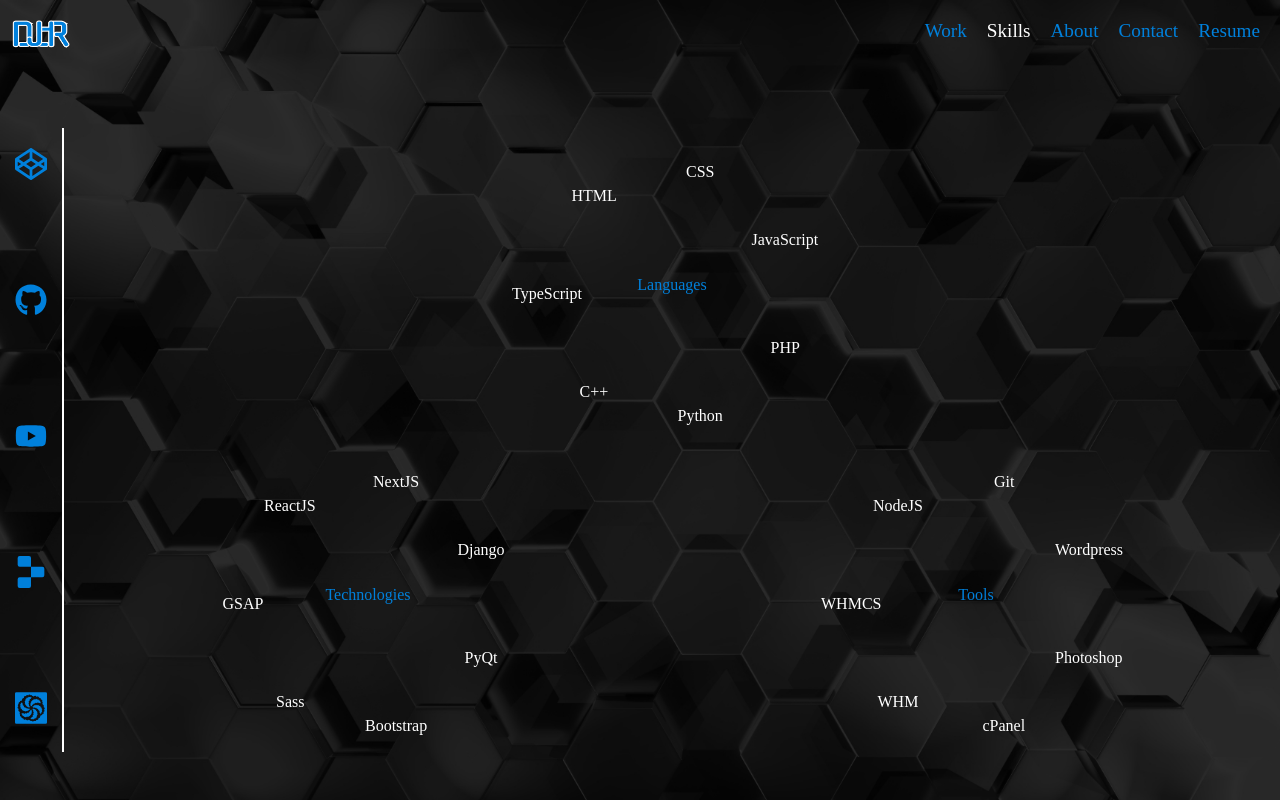
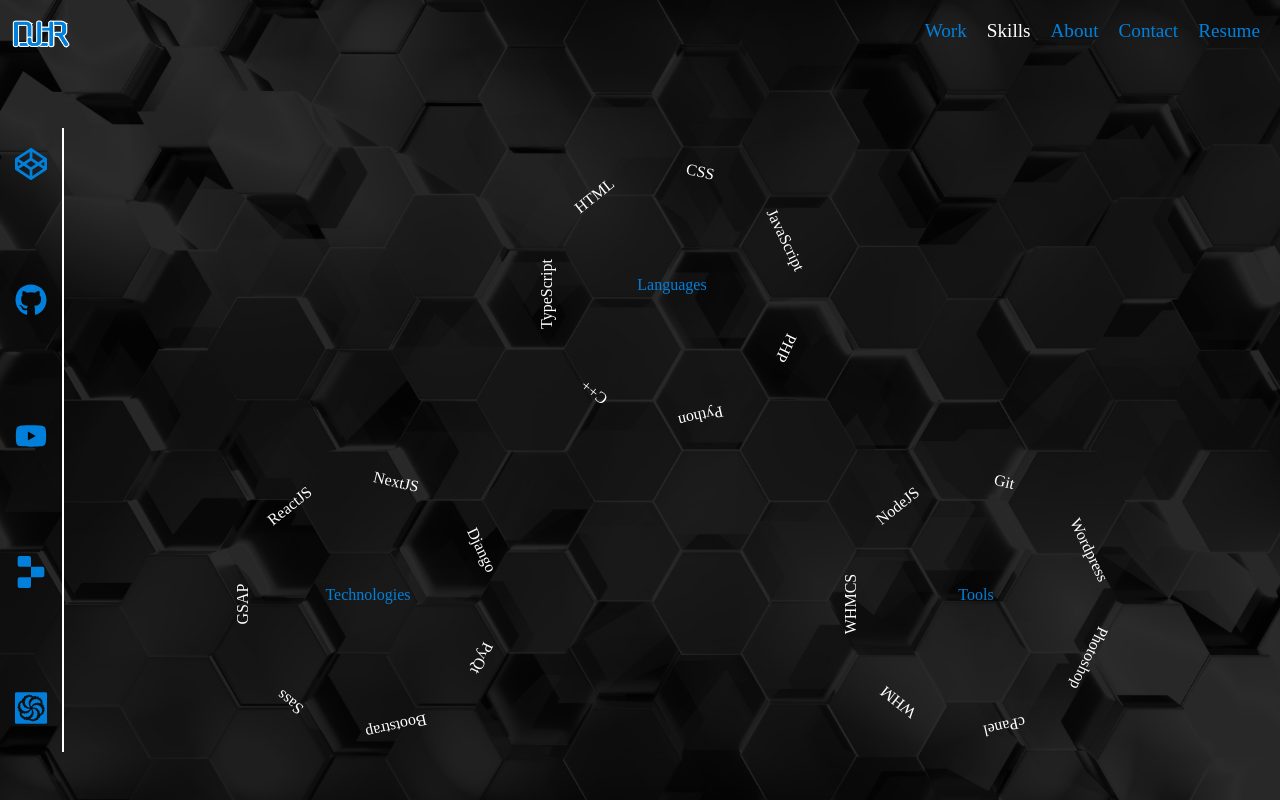
Before and after one commit to daniel-deru/portifolio4, a Next.js app: page /skills in a window 1280 px wide. Built offline with nearby package versions, Linux system fonts and the light colour scheme; a web font is replaced by a local one.

Commit message:
finished work page

```diff
--- a/components/styled/Orbit.styled.js
+++ b/components/styled/Orbit.styled.js
@@ -1,4 +1,13 @@
-import styled from "styled-components"
+import styled, { keyframes } from "styled-components"
+
+const revRotate = keyframes`
+       from {
+            transform: rotateZ('0deg');
+        }
+        to {
+            transform: rotateZ('360deg');
+        }
+`
 
 export const Orbit = styled.div`
     display: flex;
@@ -19,34 +28,15 @@
         color: white;
     }
 
-    /* .container div:not(div:first-child){
-        opacity: 0;
-    } */
-
     .container div:first-child {
+        position: absolute;
         left: 50%;
         top: 50%;
         transform: translate(-50%, -50%);
         color: var(--main);
     }
 
-    .container div:nth-child(2) {
-        /* left: 75px; */
+    .center {
+        /* animation: ${revRotate} 20s linear 3s infinite forwards; */
     }
-    .container div:nth-child(3) {
-
-    }
-    .container div:nth-child(4) {
-
-    }
-    .container div:nth-child(5) {
-
-    }
-    .container div:nth-child(6) {
-
-    }
-    .container div:nth-child(7) {
-
-    }
-
 `
--- a/pages/skills.js
+++ b/pages/skills.js
@@ -1,16 +1,60 @@
 import { useRef, useState, useEffect } from "react"
+import { motion, useTransform, useMotionValue } from "framer-motion"
 
 import { Orbit } from "../components/styled/Orbit.styled";
 import { Skills } from "./styled/skills.styled";
 
 const skills = () => {
-  // const LANGUAGES = ["1", "2", "3", "4", "5", "6"]
-  // const TECHNOLOGIES = [".", ".", ".", "."]
-  // const TOOLS = [".", ".", ".", "."]
+  const x = useMotionValue(0)
+  const rotateX = useTransform(x, [-150, 150], [-90, 90])
+  const y = useMotionValue(0)
+  const rotateY = useTransform(x, [-150, 150], [-90, 90])
+
   const LANGUAGES = ["HTML", "CSS", "JavaScript", "PHP", "Python", "C++", "TypeScript"]
   const TECHNOLOGIES = ["ReactJS", "NextJS", "Django",  "PyQt", "Bootstrap", "Sass", "GSAP"]
   const TOOLS = ["NodeJS", "Git", "Wordpress",  "Photoshop", "cPanel", "WHM", "WHMCS"]
   const SIZE = 250
+
+  const fadeVariant = {
+    hidden: {
+      opacity: 0
+    },
+    visible: index => ({
+      opacity: 1,
+      transition: {
+        duration: 1,
+        delay: index * 0.3
+      }
+    })
+  }
+
+  const rotateVariant = {
+    animate: {
+      rotate: 360,
+      transition: {
+        repeat: Infinity,
+        repeateType: "loop",
+        repeateDelay: 0,
+        duration: 20,
+        delay: 3,
+        ease: "linear"
+      }
+    }
+  }
+  const statVariant = {
+    animate: {
+      rotateZ: -360,
+      transition: {
+        repeat: Infinity,
+        repeateType: "loop",
+        repeateDelay: 0,
+        duration: 20,
+        delay: 3,
+        ease: "linear"
+      }
+    }
+  }
+
 
   const languageRef = useRef()
   const technologyRef = useRef()
@@ -32,8 +76,8 @@
       let x = radius - Math.round(radius * Math.cos(angle))
       let y = radius - Math.round(radius * Math.sin(angle))
 
-      console.log(nodeList[i].clientWidth / 2 )
       let itemWidth = nodeList[i].clientWidth / 2
+      nodeList[i].style.transform = `rotate(${angle * (180/Math.PI) - 90}deg)`
       nodeList[i].style.top = `${y}px`
       nodeList[i].style.left = `${x - itemWidth}px`
     }
@@ -42,22 +86,49 @@
   return (
     <Skills>
         <Orbit size={SIZE}>
-          <div className="container"  ref={languageRef}>
-            <div>Languages</div>
-            {LANGUAGES.map(language => <div key={language}>{language}</div>)}
-          </div>
+          <motion.div
+          className="container"
+          ref={languageRef}
+
+          drag
+          dragConstraints={{top: 0, right: 0, left: 0, bottom: 0}}
+          style={{rotate: rotateX, x: x}}
+          // variants={rotateVariant}
+          // animate="animate"
+          // custom={360}
+          >
+            <motion.div
+              className="center"
+
+              // variants={statVariant}
+              // animate="animate"
+            >
+              Languages
+            </motion.div>
+            {LANGUAGES.map((language, index) => <motion.div
+              key={language}
+
+              variants={fadeVariant}
+              initial="hidden"
+              animate="visible"
+              custom={index}
+
+            >
+              {language}
+            </motion.div>)}
+          </motion.div>
         </Orbit>
 
         <Orbit size={SIZE}>
-            <div className="container" ref={technologyRef}>
+            <motion.div className="container" ref={technologyRef}>
                 <div>Technologies</div>
                 {TECHNOLOGIES.map(technology => <div key={technology}>{technology}</div>)}
-            </div>
+            </motion.div>
 
-            <div className="container" ref={toolRef}>
+            <motion.div className="container" ref={toolRef}>
                 <div>Tools</div>
                 {TOOLS.map(tool => <div key={tool}>{tool}</div>)}
-            </div>
+            </motion.div>
         </Orbit>
 
     </Skills>
--- a/pages/styled/skills.styled.js
+++ b/pages/styled/skills.styled.js
@@ -5,4 +5,5 @@
     display: flex;
     flex-direction: column;
     justify-content: space-around;
+
 `
--- a/pages/styled/work.styled.js
+++ b/pages/styled/work.styled.js
@@ -6,6 +6,7 @@
     align-items: center;
     flex-direction: column;
     width: 95vw;
+    overflow: hidden;
 
  section {
     width: 80%;
--- a/pages/work.js
+++ b/pages/work.js
@@ -17,15 +17,17 @@
     },
     visible: index => ({
       x: 0,
+      rotate: 360,
       transition: {
-        delay: index + 1,
+        duration: 1,
+        delay: index * 0.5,
         ease: "easeOut"
       }
     })
   }
   return(
     <Work>
-        {projectsArray.map((projectGroup) =>
+        {projectsArray.map((projectGroup, groupIndex) =>
           <motion.section>
             {projectGroup.map((project, index) =>
               <motion.div
```
